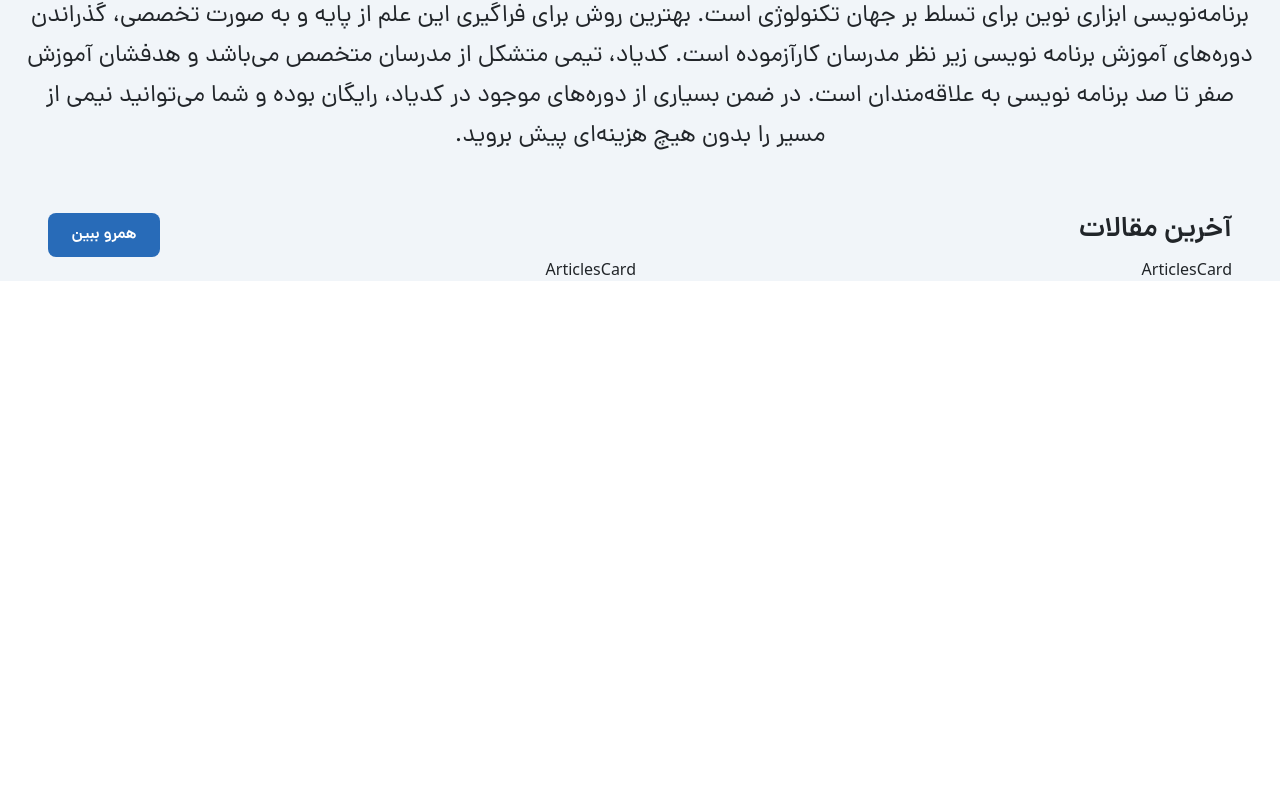
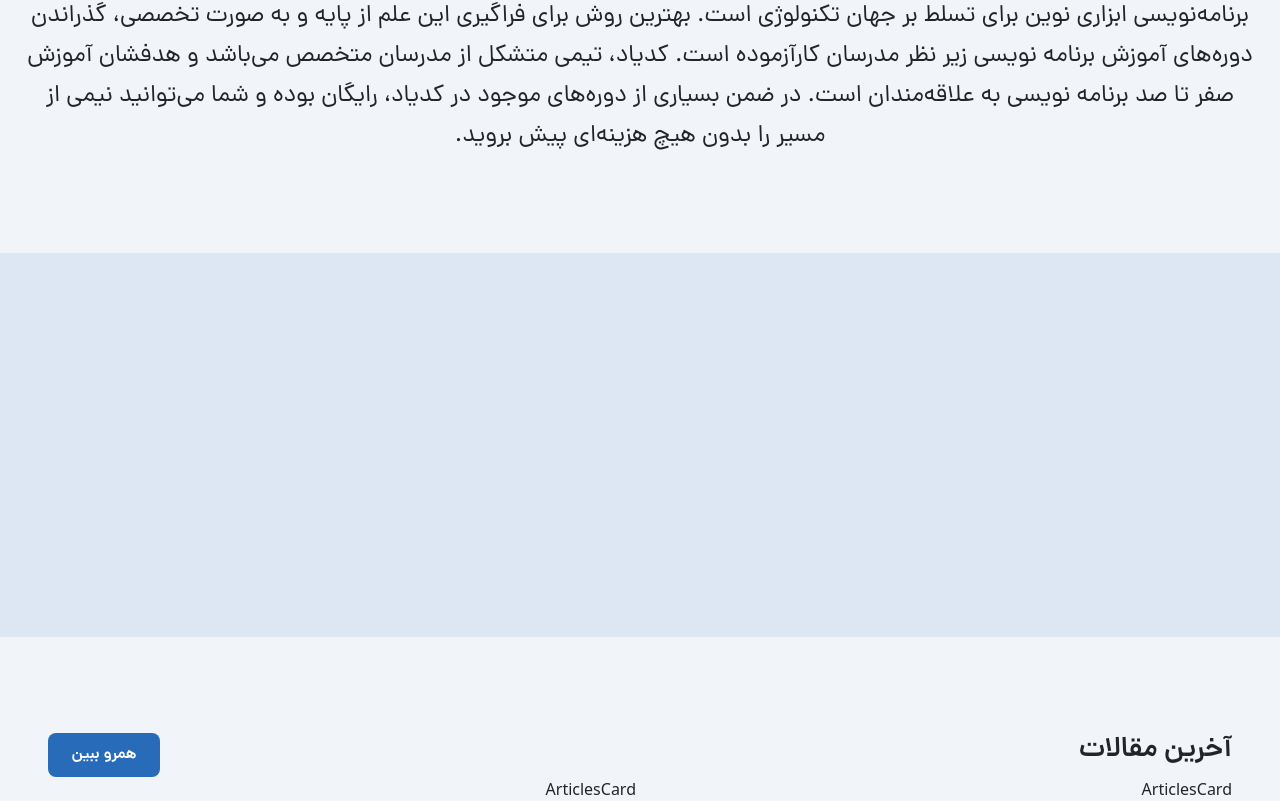
Before and after one commit to NazaninMoosazade/codeyad, a React (Vite) app: page / in a window 1280 px wide. Shown: the part 1647-2448 px from the top of the page. Before the commit the page ends 1928 px from the top, so only its background shows below. Built offline with nearby package versions, Linux system fonts and the light colour scheme; a web font is replaced by a local one.

Commit message:
create SpesialComments

```diff
--- a/src/Components/LastArticles/LastArticles.jsx
+++ b/src/Components/LastArticles/LastArticles.jsx
@@ -4,7 +4,7 @@ import ArticlesCard from '../ArticlesCard/ArticlesCard'
 
 export default function LastArticles() {
   return (
-    <div className='mt-10 w-full max-w-[1600px] mx-auto px-4 lg:px-8'>
+    <div className='mt-24 w-full max-w-[1600px] mx-auto px-4 lg:px-8'>
         <SectionTitle title={'آخرین مقالات'} btnTitle={'همرو ببین'}/>
         <div className='w-full max-w-[1600px] mx-auto px-4 lg:px-8 gap-x-2  grid grid-col-1 md:grid-cols-2'>
          <ArticlesCard/>
--- /dev/null
+++ b/src/Components/SpesialComments/SpesialComments.jsx
@@ -0,0 +1,9 @@
+import React from 'react'
+
+export default function SpesialComments() {
+  return (
+    <section className='mt-20 w-full h-96 bg-bgComments'>
+
+    </section>
+  )
+}
--- a/src/Pages/index.jsx
+++ b/src/Pages/index.jsx
@@ -4,6 +4,7 @@ import Landing from '../Components/Landing/Landing'
 import LastUpdateCourses from '../Components/LastUpdateCourses/LastUpdateCourses'
 import Description from '../Components/Description/Description'
 import LastArticles from '../Components/LastArticles/LastArticles'
+import SpesialComments from '../Components/SpesialComments/SpesialComments'
 
 export default function index() {
   return (
@@ -12,6 +13,7 @@ export default function index() {
     <Landing/>
     <LastUpdateCourses/>
     <Description/>
+    <SpesialComments/>
     <LastArticles/>
     </>
   )
--- a/tailwind.config.js
+++ b/tailwind.config.js
@@ -12,6 +12,7 @@ export default {
       },
       colors: {
         blue: "#286bb8",
+        bgComments : '#286bb81a',
       },
       fontFamily: {
         Dana: "Dana",
```
